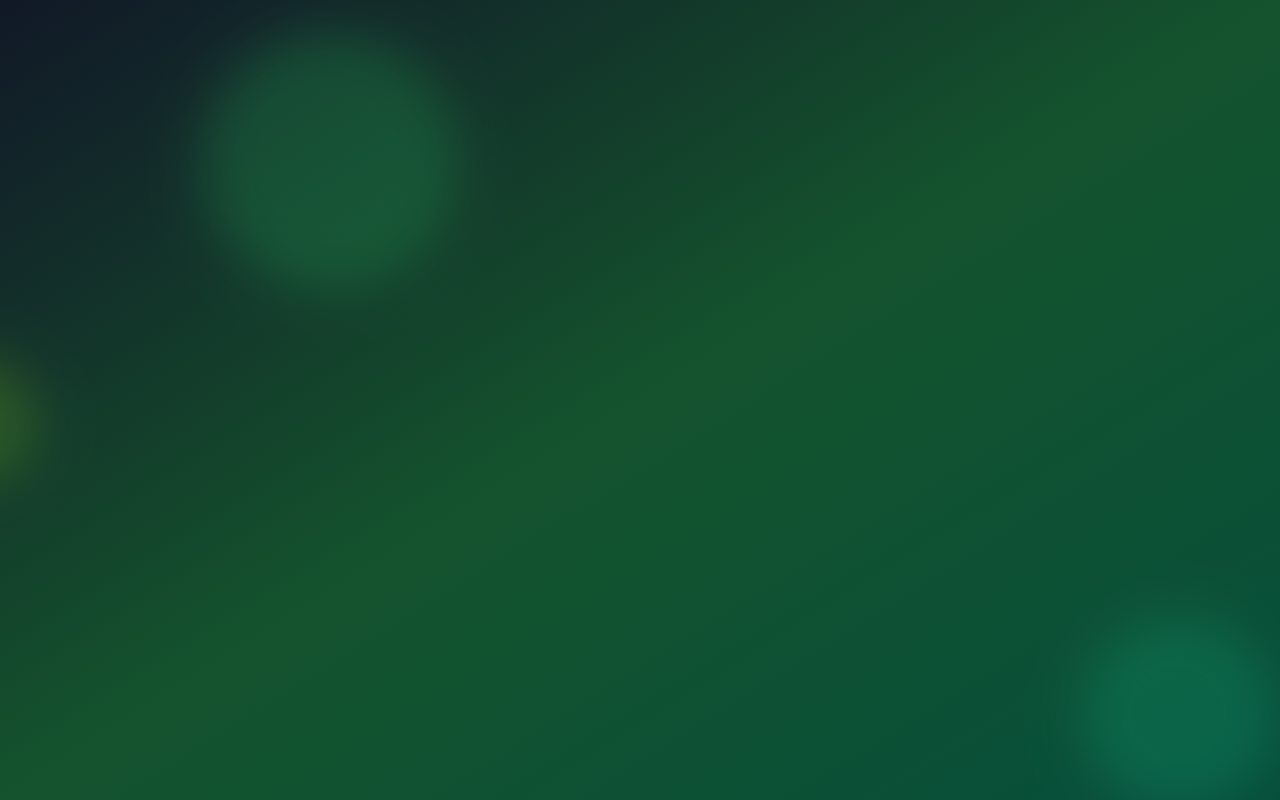
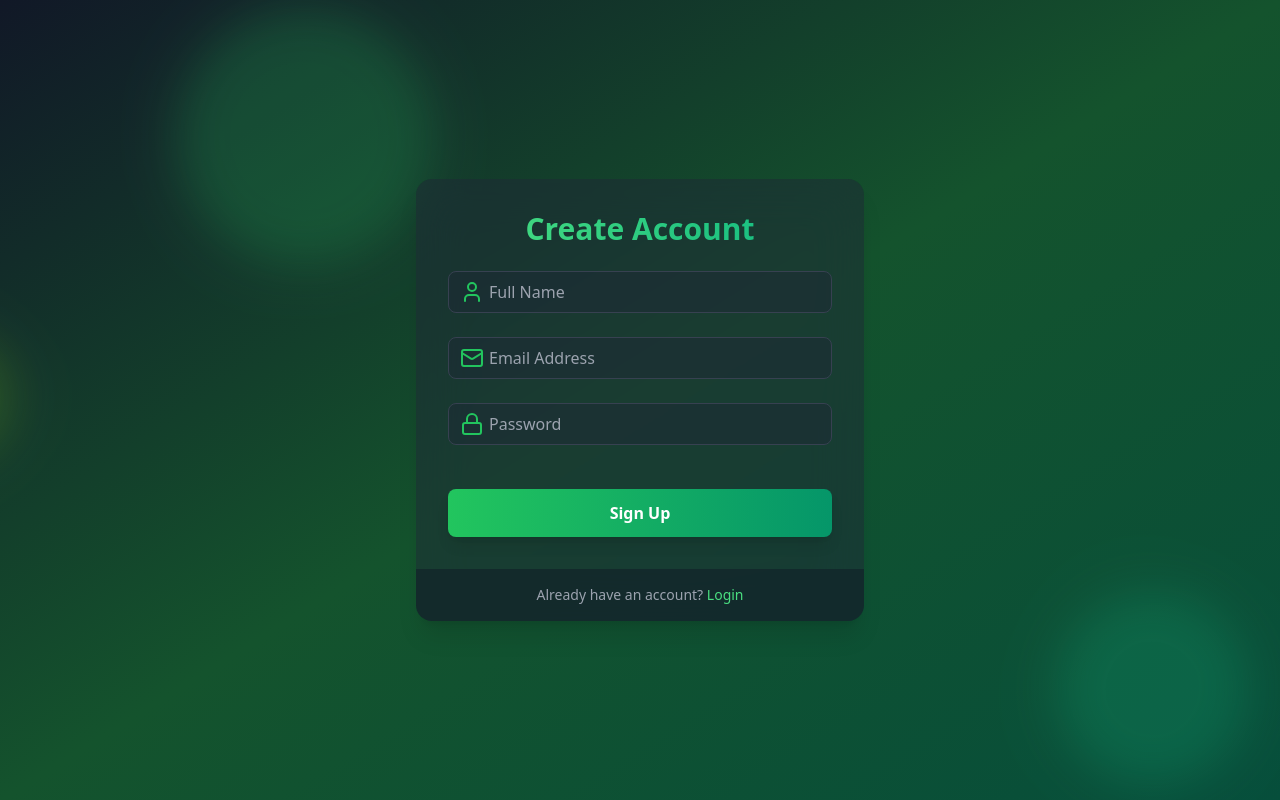
Before and after one commit to josephOlatiloGit/Advance-Auth-App, a React (Vite) app in the folder frontend/: page /signup in a window 1280 px wide. Built offline with nearby package versions, Linux system fonts and the light colour scheme.

Commit message:
create the signup page ui

```diff
--- a/frontend/package.json
+++ b/frontend/package.json
@@ -11,6 +11,7 @@
   },
   "dependencies": {
     "framer-motion": "^11.5.4",
+    "lucide-react": "^0.439.0",
     "react": "^18.3.1",
     "react-dom": "^18.3.1",
     "react-router-dom": "^6.26.2"
--- a/frontend/src/App.jsx
+++ b/frontend/src/App.jsx
@@ -1,4 +1,7 @@
+import { Route, Routes } from "react-router-dom";
 import FloatingShape from "./components/FloatingShape";
+import SignUpPage from "./pages/SignUpPage";
+import LoginPage from "./pages/LoginPage";
 
 function App() {
   const shapes = [
@@ -19,6 +22,12 @@ function App() {
           delay={Math.random() * 5} // Randomize delay
         />
       ))}
+
+      <Routes>
+        <Route path="/" element={"Home"} />
+        <Route path="/signup" element={<SignUpPage />} />
+        <Route path="/login" element={<LoginPage />} />
+      </Routes>
     </div>
   );
 }
--- /dev/null
+++ b/frontend/src/components/Input.jsx
@@ -0,0 +1,17 @@
+import React from "react";
+/**
+ * We make the input fields reusable
+ */
+export default function Input({ icon: Icon, ...props }) {
+  return (
+    <div className="relative mb-6">
+      <div className="absolute inset-y-0 left-0 flex items-center pl-3 pointer-events-none">
+        <Icon className="size 5 text-green-500" />
+      </div>
+      <input
+        {...props}
+        className="w-full pl-10 pr-3 py-2 bg-gray-800 bg-opacity-50 rounded-lg border border-gray-700 focus:border-green-500 focus:ring-2 focus:ring-green-500 text-white placeholder-gray-400 transition duration-200"
+      />
+    </div>
+  );
+}
--- /dev/null
+++ b/frontend/src/pages/LoginPage.jsx
@@ -0,0 +1,5 @@
+import React from "react";
+
+export default function LoginPage() {
+  return <div>LoginPage</div>;
+}
--- /dev/null
+++ b/frontend/src/pages/SignUpPage.jsx
@@ -0,0 +1,70 @@
+import { motion } from "framer-motion";
+import Input from "../components/Input";
+import { Lock, Mail, User } from "lucide-react";
+import { useState } from "react";
+import { Link } from "react-router-dom";
+
+export default function SignUpPage() {
+  const [name, setName] = useState("");
+  const [email, setEmail] = useState("");
+  const [password, setPassword] = useState("");
+  const handleSubmit = async (e) => {
+    e.preventDefault();
+  };
+  return (
+    <motion.div
+      initial={{ opacity: 0, y: 20 }}
+      animate={{ opacity: 1, y: 0 }}
+      transition={{ duration: 0.5 }}
+      className="max-w-md w-full bg-gray-800 bg-opacity-50 backdrop-filter backdrop-blur-xl rounded-2xl shadow-xl overflow-hidden"
+    >
+      <div className="p-8">
+        <h2 className="text-3xl font-bold mb-6 text-center bg-gradient-to-r from-green-400 to-emerald-500 text-transparent bg-clip-text ">
+          Create Account
+        </h2>
+
+        <form onSubmit={handleSubmit}>
+          <Input
+            icon={User}
+            type="text"
+            placeholder="Full Name"
+            value={name}
+            onChange={(e) => setName(e.target.value)}
+          />
+          <Input
+            icon={Mail}
+            type="email"
+            placeholder="Email Address"
+            value={email}
+            onChange={(e) => setEmail(e.target.value)}
+          />
+          <Input
+            icon={Lock}
+            type="password"
+            placeholder="Password"
+            value={password}
+            onChange={(e) => setPassword(e.target.value)}
+          />
+          {/* password strength meter */}
+          <motion.button
+            className="mt-5 w-full py-3 px-4 bg-gradient-to-r from-green-500 to-emerald-600 text-white font-bold rounded-lg shadow-lg hover:from-green-600 hover:to-emerald-700 focus:outline-none  focus:ring-2 focus:ring-green-500 focus:ring-offset-2 focus:ring-offset-gray-900 transition duration-200"
+            whileHover={{ scale: 1.02 }}
+            whileTap={{ scale: 0.98 }}
+            type="submit"
+          >
+            Sign Up
+          </motion.button>
+        </form>
+      </div>
+      <div className="px-8 py-4 bg-gray-900 bg-opacity-50 flex justify-center">
+        <p className="text-sm text-gray-400">
+          Already have an account?{" "}
+          <Link to={"/login"} className="text-green-400 hover:underline">
+            {" "}
+            Login
+          </Link>
+        </p>
+      </div>
+    </motion.div>
+  );
+}
```
Also changed, not shown: 1 other file (tests, documents, lock files or other folders).
